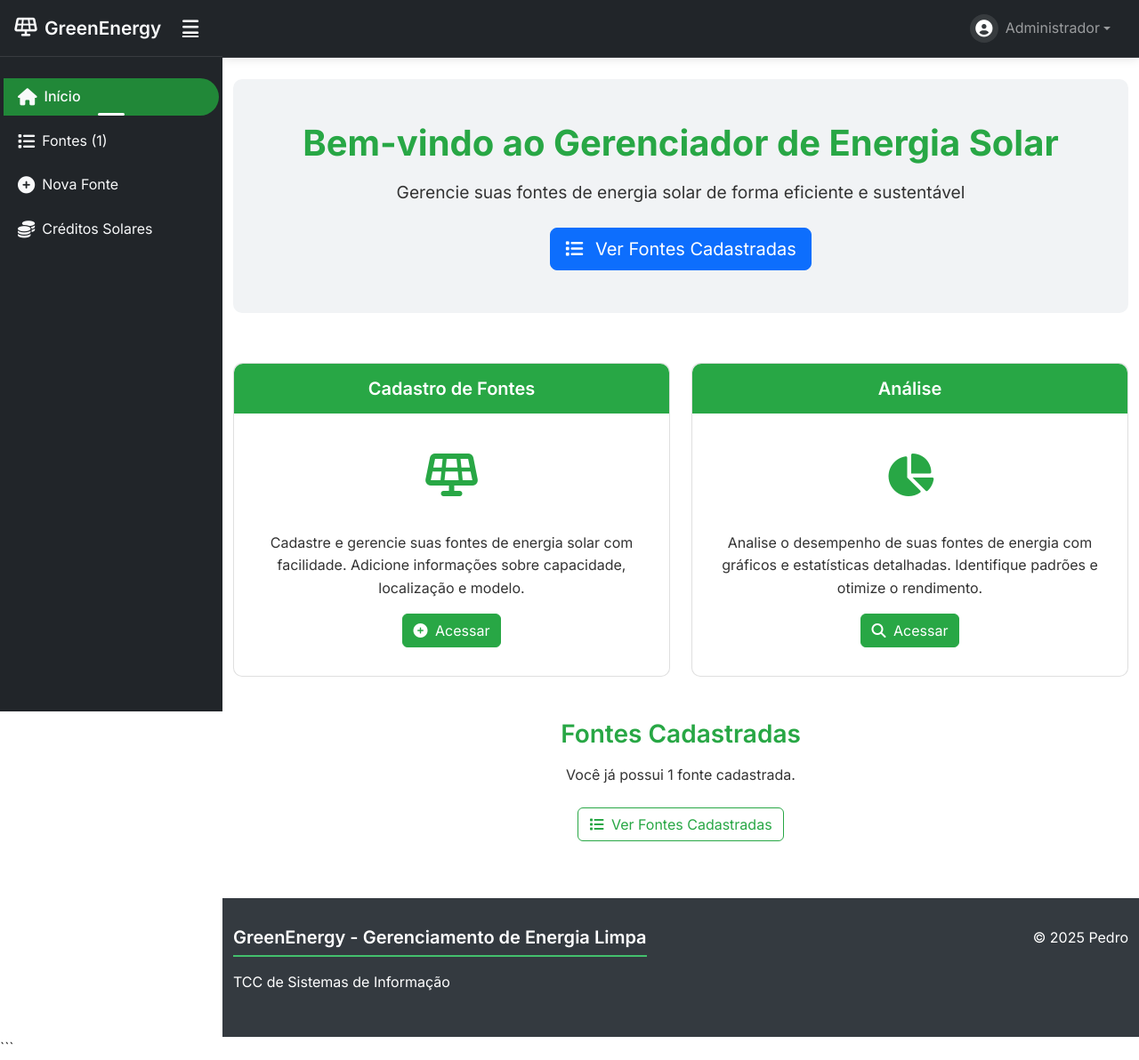
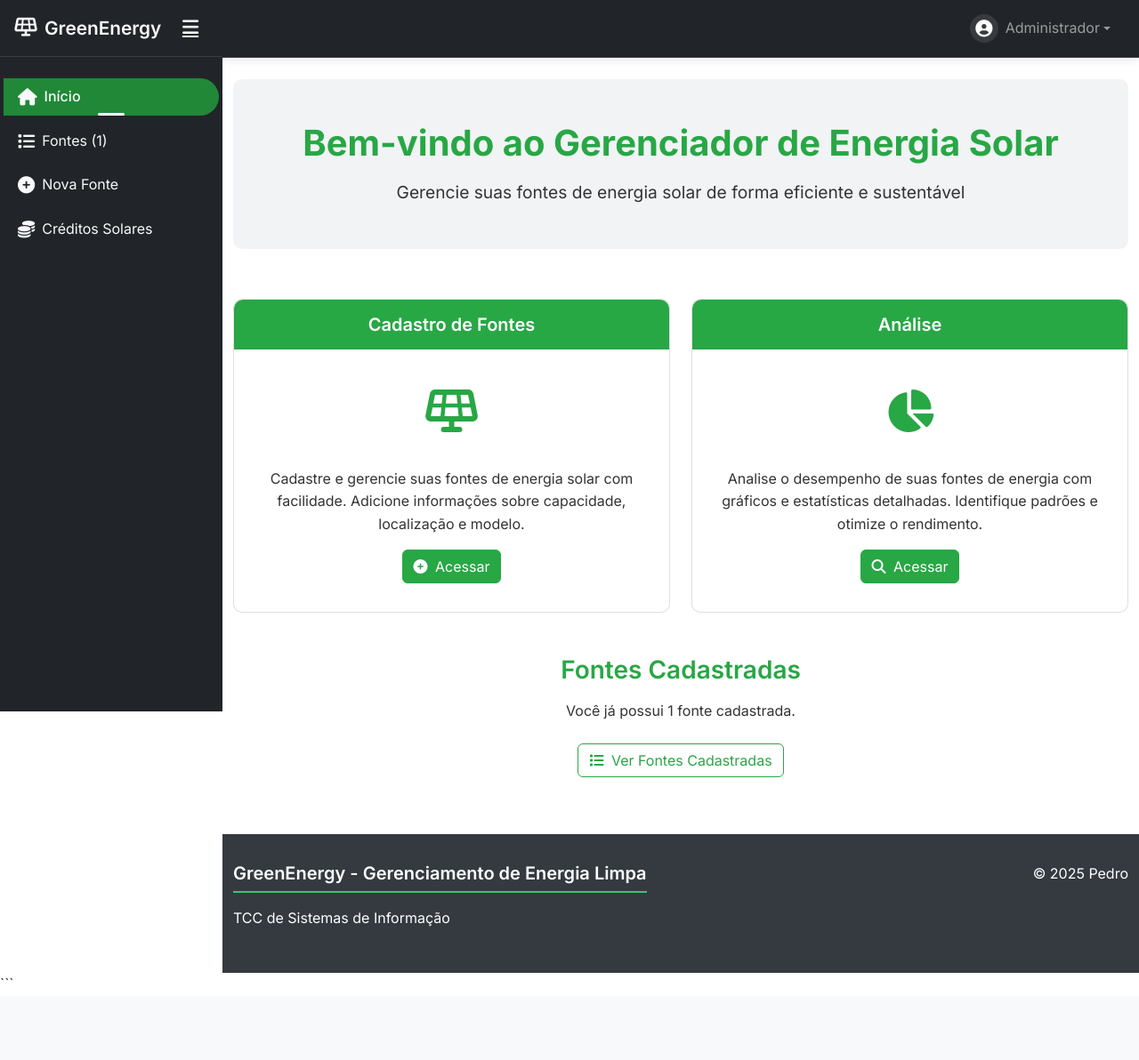
Before and after one commit to PG0mes/Green_energy_v2, a Flask app: page / in a window 1280 px wide. Shown: the whole page at 89% size. After the commit the page ends 1103 px from the top, so only its background shows below. Run offline with Flask 2, Linux system fonts and the light colour scheme; a user stored in the database is signed in.

Commit message:
Atualiza estilos CSS para garantir altura mínima e largura total em elementos, além de reorganizar a estrutura do HTML para melhor layout do conteúdo e rodapé.

```diff
--- a/app/static/css/style.css
+++ b/app/static/css/style.css
@@ -16,6 +16,11 @@ body {
     font-family: 'Inter', 'Segoe UI', Roboto, 'Helvetica Neue', Arial, sans-serif;
     color: var(--text-dark);
     line-height: 1.6;
+    min-height: 100vh;
+}
+
+html, body {
+    height: 100%;
 }
 
 h1, h2, h3, h4, h5, h6 {
@@ -119,6 +124,7 @@ h1, h2, h3, h4, h5, h6 {
     color: var(--text-light);
     padding: 2rem 0;
     margin-top: 4rem;
+    width: 100%;
 }
 
 .footer-custom h5 {
--- a/app/templates/base.html
+++ b/app/templates/base.html
@@ -353,12 +353,14 @@
                     </div>
                 {% endif %}
             </div>
+
             <!-- Main Content -->
             <div class="container mt-4">
                 {% block content %}
 
                 {% endblock %}
             </div>
+
             <!-- Footer -->
             <footer class="footer-custom">
                 <div class="container">
--- a/app/templates/index.html
+++ b/app/templates/index.html
@@ -8,11 +8,6 @@
     <div class="container">
         <h1>Bem-vindo ao Gerenciador de Energia Solar</h1>
         <p class="mt-3">Gerencie suas fontes de energia solar de forma eficiente e sustentável</p>
-        <div class="mt-4">
-            <a href="{{ url_for('main.home') }}" class="btn btn-primary btn-lg">
-                <i class="fas fa-list me-2"></i> Ver Fontes Cadastradas
-            </a>
-        </div>
     </div>
 </div>
 
```
